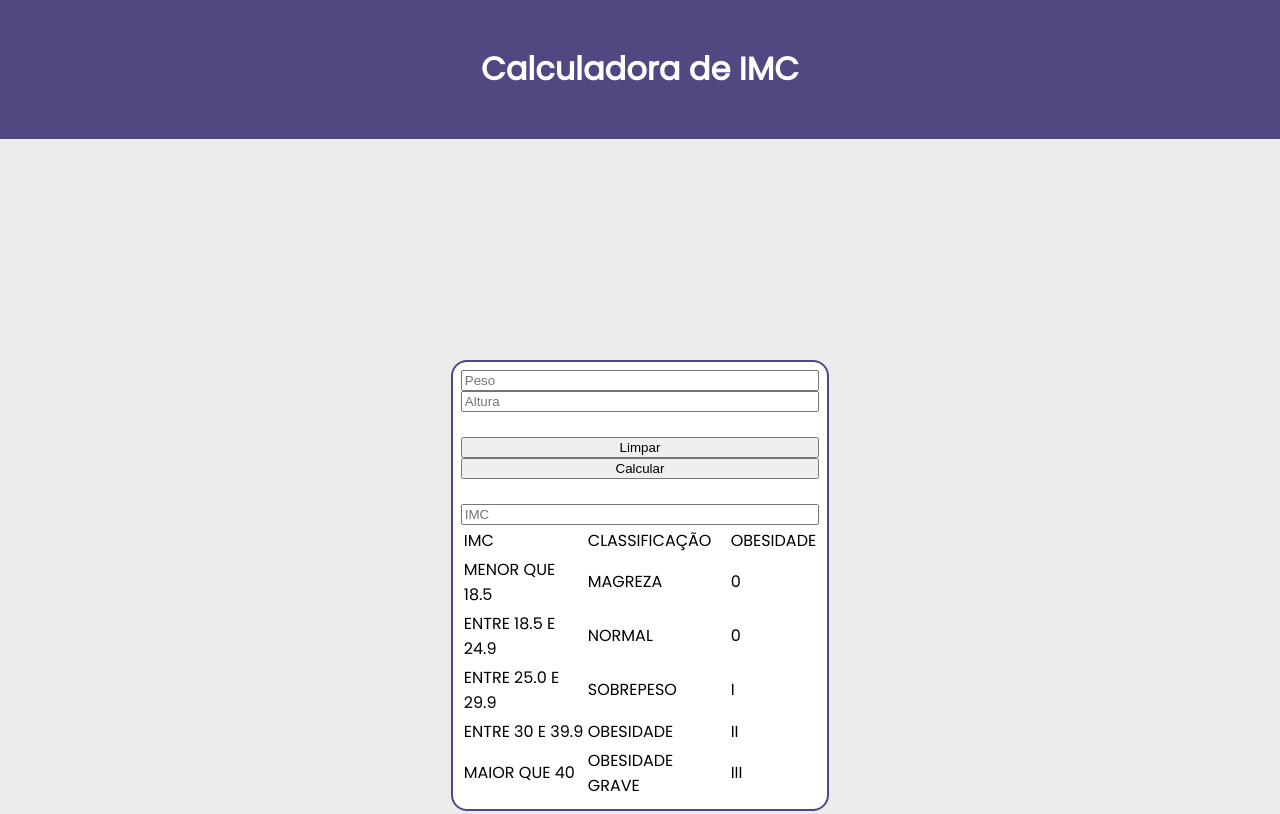
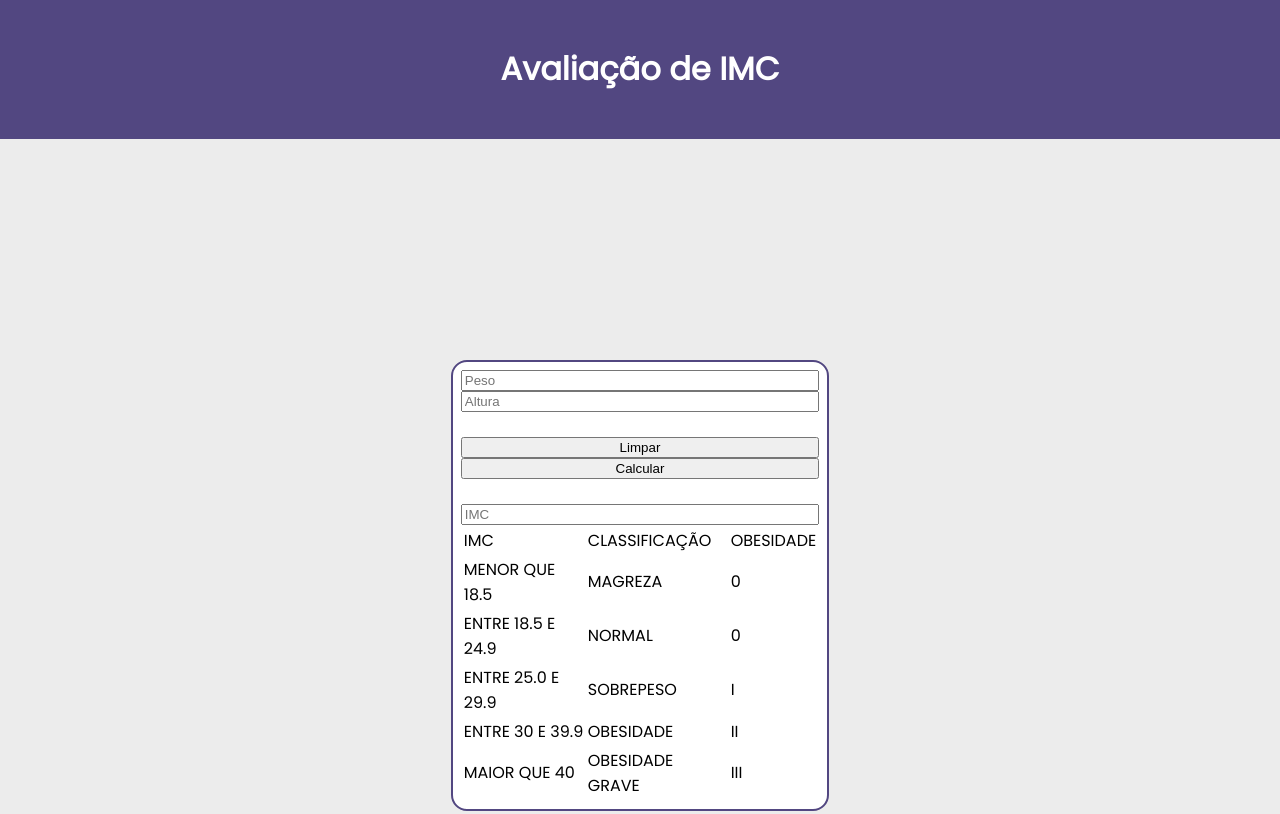
Before and after one commit to ramosjw/ProvaIMC2TRI, a plain HTML site: page index.html in a window 1280 px wide. Shown: the top 814 px of the page. Drawn offline with Linux system fonts and the light colour scheme; files that its build step writes are made by us from their sources; files whose address does not match are found by name.

Commit message:
Update index.html

```diff
--- a/index.html
+++ b/index.html
@@ -6,10 +6,10 @@
     <meta name="viewport" content="width=device-width, initial-scale=1.0">
     <link rel="stylesheet" href="./CSS/estilo.css">
     <script src="./JS/script.js" ></script>
-    <title>Calculadora IMC</title>
+    <title>Avaliação IMC</title>
 </head>
 <body>
-    <header><h1>Calculadora de IMC</h1></header>
+    <header><h1>Avaliação de IMC</h1></header>
     <div class="container">
         <input type="number" placeholder="Peso" id="peso">
 
```
